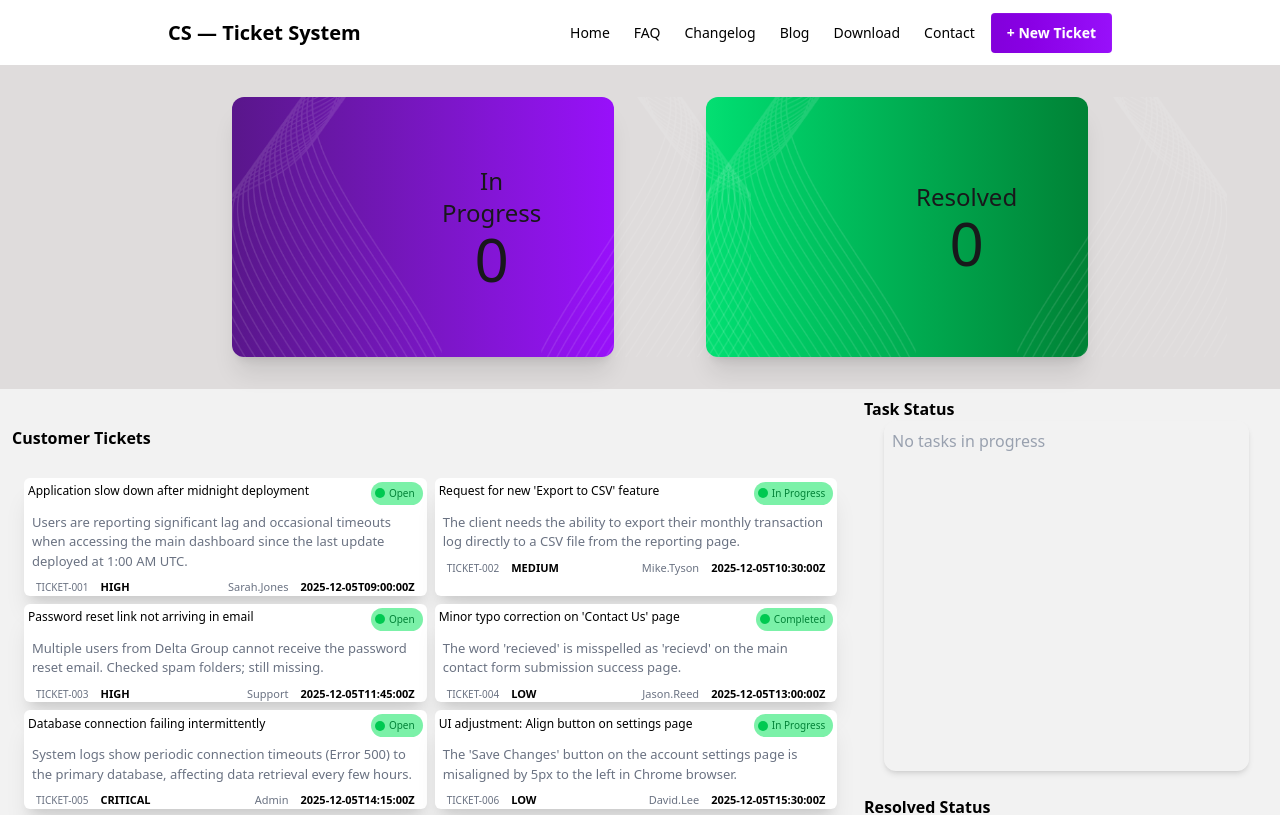
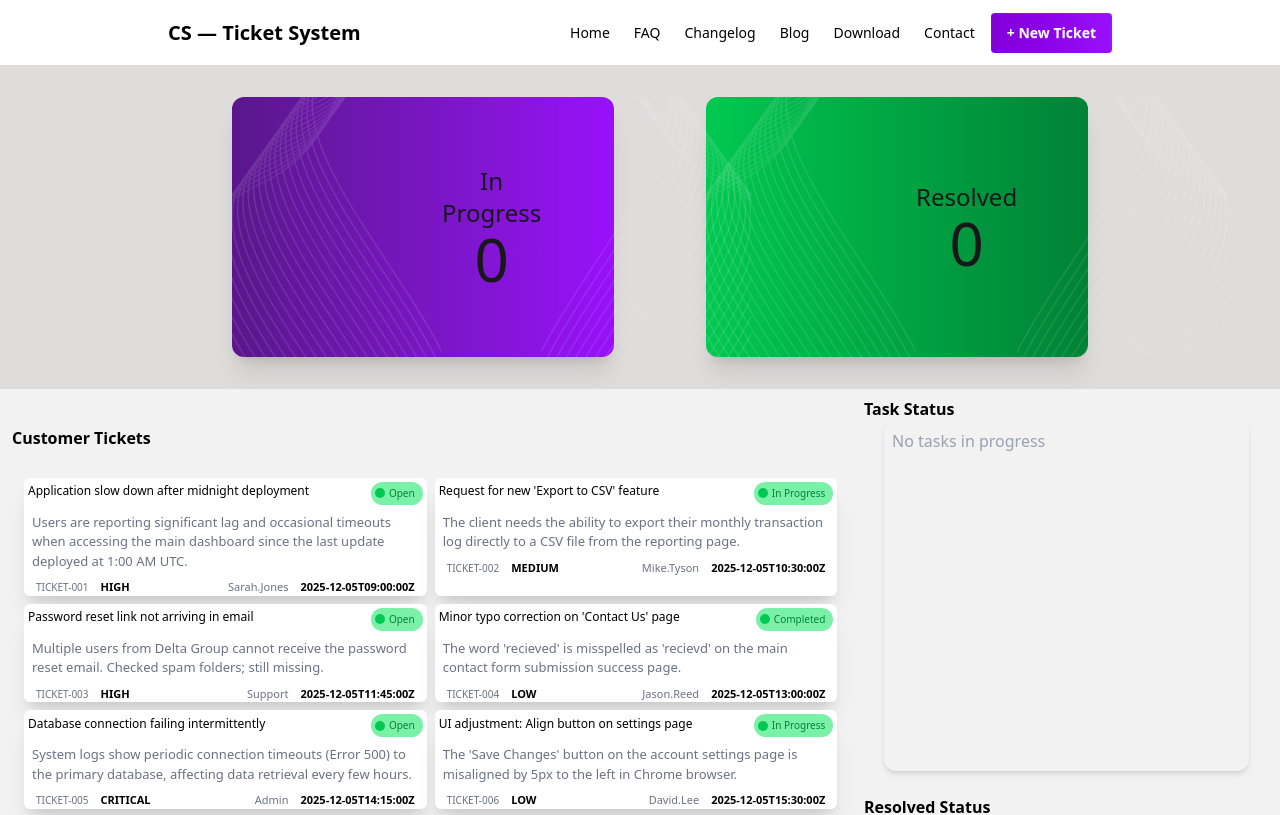
Before and after one commit to fahim-shareear/customer-support-zone, a React (Vite) app: page / in a window 1280 px wide. Shown: the top 815 px of the page. Built offline with nearby package versions, Linux system fonts and the light colour scheme.

Commit message:
fixing gradient on navbar

```diff
--- a/src/Componants/Navbar.jsx
+++ b/src/Componants/Navbar.jsx
@@ -61,7 +61,7 @@ const Navbar = ({ countProgress, resolvedCount }) => {
               <img src={vector2} alt="" className="h-full w-[210px] -rotate-y-180"/>
           </div>
 
-          <div className="left flex items-center justify-between md:max-w-[600px] sm:max-w-full rounded-xl shadow-xl h-[260px] md:m-5 bg-linear-to-r from-green-400 to-green-700 md:ml-15">
+          <div className="left flex items-center justify-between md:max-w-[600px] sm:max-w-full rounded-xl shadow-xl h-[260px] md:m-5 bg-linear-to-r from-green-500 to-green-700 md:ml-15">
               <img src={vector1} alt="" className="h-full w-[210px]"/>
               <div className="h-auto text-center ">
                 <h1 className="text-2xl">Resolved</h1>
```
